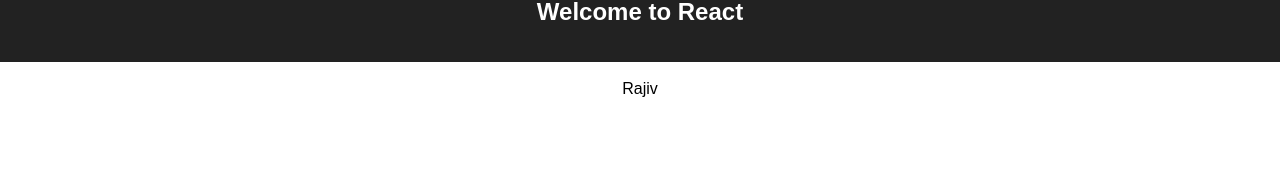
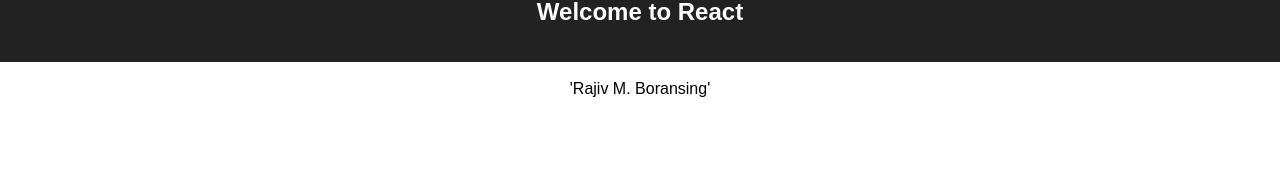
Before and after one commit to sekmedek/reactjs, a React (Create React App) app: page / in a window 1280 px wide. Shown: the part 122-292 px from the top of the page. Built offline with nearby package versions, Linux system fonts and the light colour scheme.

Commit message:
Rajiv to Rajiv M. Boransing

```diff
--- a/src/users/Users.js
+++ b/src/users/Users.js
@@ -2,7 +2,7 @@
 
 class Users extends Component{
   render(){
-    return <div>Rajiv</div>
+    return <div>'Rajiv M. Boransing'</div>
   }
 }
 
```
